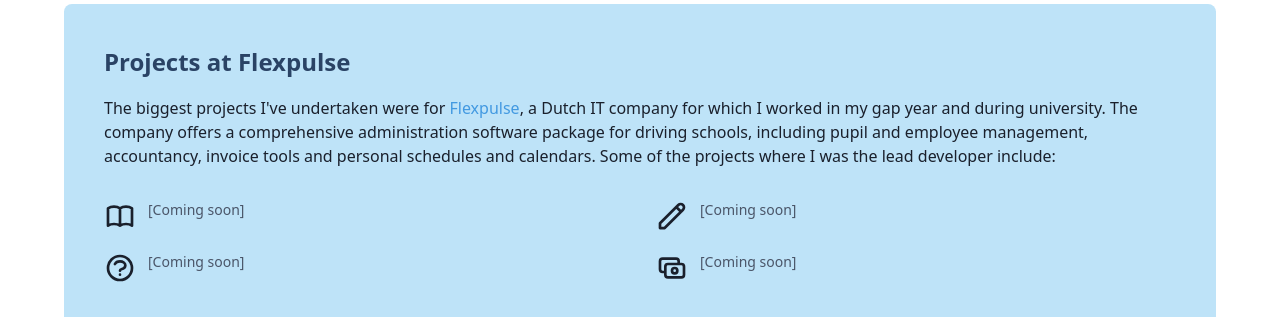
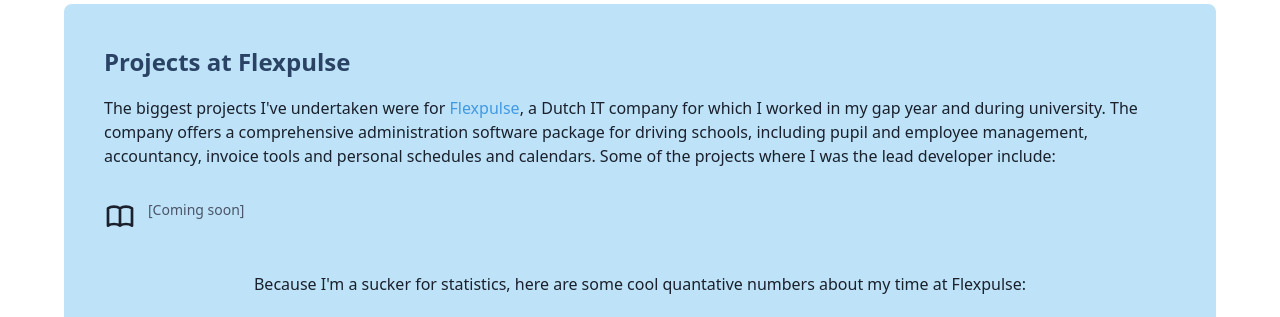
Before and after one commit to Canbenix/Canbenix.github.io, a Gatsby site: page /projects in a window 1280 px wide. Shown: the part 244-561 px from the top of the page. Built offline with nearby package versions, Linux system fonts and the light colour scheme; Gatsby itself is replaced by a stand-in of ours; a web font is replaced by a local one; what @tailwindcss/ui, tailwindcss-font-variant-numeric would draw is missing.

Commit message:
refactor + add comments

```diff
--- a/src/pages/projects.js
+++ b/src/pages/projects.js
@@ -4,6 +4,50 @@ import React from "react"
 import SEO from "../components/seo"
 
 const ProjectsFlexpulse = () => {
+
+  const projects_flexpulse = [
+    // twee-weekse roosters
+    // vertalingssysteem
+    // standaard tekst onder emails
+    // factuur splits standaard
+    // intake overzicht
+    // leerlingbron
+    // regios
+    // dagboeken
+    // firma-gegevens aanpassen
+    // herinnering keuring, sms saldo
+    // voortgangskaarten aanpasbaar
+    // customizable invoice
+    // /leerling contactformulier
+    // email afzender
+    // standaard notities
+    // mails per categorie
+    // mailen naar werknemers en bedrijven
+    // priomelding
+    // factuuradres, afhaaladres
+    // inplannen bij alle instr
+    // facturen achteraf bewerken
+    // franchises
+    // resellers
+    // live Google, iOS, Outlook calendar subscription to the user's calendar
+    // email statussen aflever-, verzend- en open-status
+    // dynamische agenda
+    // notitiecategorien
+    // ical with appt email
+    // overigetypes
+    // bedrijven aan leerlingen
+    // geocode koppeling
+    // emails x days before/after y
+    // concept facturen autom. versturen
+    // urenoverzicht aflettering
+    // cbr aan lestypes
+    {
+      name: "",
+      description: "[Coming soon]",
+      path: "M12 6.253v13m0-13C10.832 5.477 9.246 5 7.5 5S4.168 5.477 3 6.253v13C4.168 18.477 5.754 18 7.5 18s3.332.477 4.5 1.253m0-13C13.168 5.477 14.754 5 16.5 5c1.747 0 3.332.477 4.5 1.253v13C19.832 18.477 18.247 18 16.5 18c-1.746 0-3.332.477-4.5 1.253",
+    },
+  ]
+
   return (
     <div className="mt-4 relative max-w-screen-xl mx-auto px-4 sm:px-6 lg:px-8 lg:mt-5">
       <div className="rounded-lg bg-blue-200 px-6 py-8 sm:p-10 lg:flex lg:items-center">
@@ -28,9 +72,10 @@ const ProjectsFlexpulse = () => {
             including pupil and employee management, accountancy, invoice tools and personal schedules and calendars.
             Some of the projects where I was the lead developer include:
             <ul className="mt-8 lg:grid lg:grid-cols-2 lg:col-gap-8 lg:row-gap-5">
+              {projects_flexpulse.reverse().map(({ name, description, path, i }) => (
                 <li
                   className="mt-5 first:mt-0 lg:mt-0 flex items-start lg:col-span-1"
-                key="todo1"
+                  key="project_flexpulse_{i}"
                 >
                   <div className="flex-shrink-0">
                     <svg
@@ -38,92 +83,24 @@ const ProjectsFlexpulse = () => {
                       stroke="currentColor"
                       strokeLinecap="round"
                       strokeLinejoin="round"
-                    stroke-width="2"
+                      strokeWidth="2"
                       viewBox="0 0 24 24"
-                    class="w-8 h-8"
+                      className="w-8 h-8"
                     >
-                    <path d="M12 6.253v13m0-13C10.832 5.477 9.246 5 7.5 5S4.168 5.477 3 6.253v13C4.168 18.477 5.754 18 7.5 18s3.332.477 4.5 1.253m0-13C13.168 5.477 14.754 5 16.5 5c1.747 0 3.332.477 4.5 1.253v13C19.832 18.477 18.247 18 16.5 18c-1.746 0-3.332.477-4.5 1.253"></path>
+                      <path d={path}></path>
                     </svg>
                   </div>
                   <div className="ml-3 text-sm leading-5 text-gray-700">
                     <p>
-                    [Coming soon]
+                      {description}
                     </p>
                   </div>
                 </li>
-              <li
-                className="mt-5 first:mt-0 lg:mt-0 flex items-start lg:col-span-1"
-                key="todo2"
-              >
-                <div className="flex-shrink-0">
-                  <svg
-                    fill="none"
-                    stroke="currentColor"
-                    strokeLinecap="round"
-                    strokeLinejoin="round"
-                    stroke-width="2"
-                    viewBox="0 0 24 24"
-                    class="w-8 h-8"
-                  >
-                    <path d="M15.232 5.232l3.536 3.536m-2.036-5.036a2.5 2.5 0 113.536 3.536L6.5 21.036H3v-3.572L16.732 3.732z"></path>
-                  </svg>
-                </div>
-                <div className="ml-3 text-sm leading-5 text-gray-700">
-                  <p>
-                    [Coming soon]
-                  </p>
-                </div>
-              </li>
-              <li
-                className="mt-5 first:mt-0 lg:mt-0 flex items-start lg:col-span-1"
-                key="todo3"
-              >
-                <div className="flex-shrink-0">
-                  <svg
-                    fill="none"
-                    stroke="currentColor"
-                    strokeLinecap="round"
-                    strokeLinejoin="round"
-                    stroke-width="2"
-                    viewBox="0 0 24 24"
-                    class="w-8 h-8"
-                  >
-                    <path d="M8.228 9c.549-1.165 2.03-2 3.772-2 2.21 0 4 1.343 4 3 0 1.4-1.278 2.575-3.006 2.907-.542.104-.994.54-.994 1.093m0 3h.01M21 12a9 9 0 11-18 0 9 9 0 0118 0z"></path>
-                  </svg>
-                </div>
-                <div className="ml-3 text-sm leading-5 text-gray-700">
-                  <p>
-                    [Coming soon]
-                  </p>
-                </div>
-              </li>
-              <li
-                className="mt-5 first:mt-0 lg:mt-0 flex items-start lg:col-span-1"
-                key="todo4"
-              >
-                <div className="flex-shrink-0">
-                  <svg
-                    fill="none"
-                    stroke="currentColor"
-                    strokeLinecap="round"
-                    strokeLinejoin="round"
-                    stroke-width="2"
-                    viewBox="0 0 24 24"
-                    class="w-8 h-8"
-                  >
-                    <path d="M17 9V7a2 2 0 00-2-2H5a2 2 0 00-2 2v6a2 2 0 002 2h2m2 4h10a2 2 0 002-2v-6a2 2 0 00-2-2H9a2 2 0 00-2 2v6a2 2 0 002 2zm7-5a2 2 0 11-4 0 2 2 0 014 0z"></path>
-                  </svg>
-                </div>
-                <div className="ml-3 text-sm leading-5 text-gray-700">
-                  <p>
-                    [Coming soon]
-                  </p>
-                </div>
-              </li>
+              ))}
             </ul>
           </div>
 
-          <div className="mt-10 text-base text-gray-900">
+          <div className="mt-10 text-base text-gray-900 text-center">
             Because I'm a sucker for statistics, here are some cool quantative numbers about my time at Flexpulse:
           </div>
 
@@ -134,6 +111,7 @@ const ProjectsFlexpulse = () => {
                   <div className="border-b border-gray-100 p-6 text-center sm:border-0 sm:border-r">
                     <p className="text-5xl leading-none font-extrabold text-blue-900">
                       2600
+                      {/* see stats.odt */}
                     </p>
                     <p className="mt-2 text-lg leading-6 font-medium text-gray-500">
                       Person hours
@@ -142,11 +120,13 @@ const ProjectsFlexpulse = () => {
                   <div className="border-t border-b border-gray-100 p-6 text-center sm:border-0 sm:border-l sm:border-r">
                     <p className="text-5xl leading-none font-extrabold text-blue-900">
                       1450
+                      {/* git shortlog -sn --no-merges */}
                     </p>
                     <p className="mt-2 text-lg leading-6 font-medium text-gray-500">
                       Commits
                     </p>
                   </div>
+                  {/* git log --shortstat --author="XXX" | grep -E "fil(e|es) changed" | awk '{files+=$1; inserted+=$4; deleted+=$6} END {print "files changed: ", files, "lines inserted: ", inserted, "lines deleted: ", deleted }' */}
                   <div className="border-t border-b border-gray-100 p-6 text-center sm:border-0 sm:border-l sm:border-r">
                     <p className="text-5xl leading-none font-extrabold text-green-900">
                       176K
@@ -179,7 +159,7 @@ const ProjectsFlexpulse = () => {
 const ProjectsUniversity = () => {
 
   const groupBadge = [
-    <p className="rounded-lg bg-pink-200 p-1 pl-2 pr-2 text-xs">
+    <p className="rounded-lg bg-pink-200 p-1 pl-2 pr-2 text-xs" key="group_badge">
       Group project
     </p>
   ]
@@ -368,8 +348,7 @@ const ProjectsUniversity = () => {
           <div className="mt-10">
             <div className="lg:grid lg:grid-cols-3 lg:gap-8 sm:grid sm:grid-cols-2">
               {projects_uni.reverse().map(({ name, description, grade, course, language, group }) => (
-                <div className="mt-5 ml-2.5 mr-2.5 rounded-lg bg-white">
-                  <div className="p-5">
+                <div className="mt-5 ml-2.5 mr-2.5 p-5 rounded-lg bg-white" key={"project_uni_" + name}>
                   <div className="flex justify-between flex-initial">
                     <p className="rounded-lg bg-blue-300 p-1 pl-2 pr-2">
                       {language}
@@ -389,7 +368,6 @@ const ProjectsUniversity = () => {
                     <p className="mt-2">
                       <i>Course: {course}</i>
                     </p>
-                    </div>
                   </div>
                 </div>
               ))}
```
Lines whose indentation alone changed are shown as unchanged.
